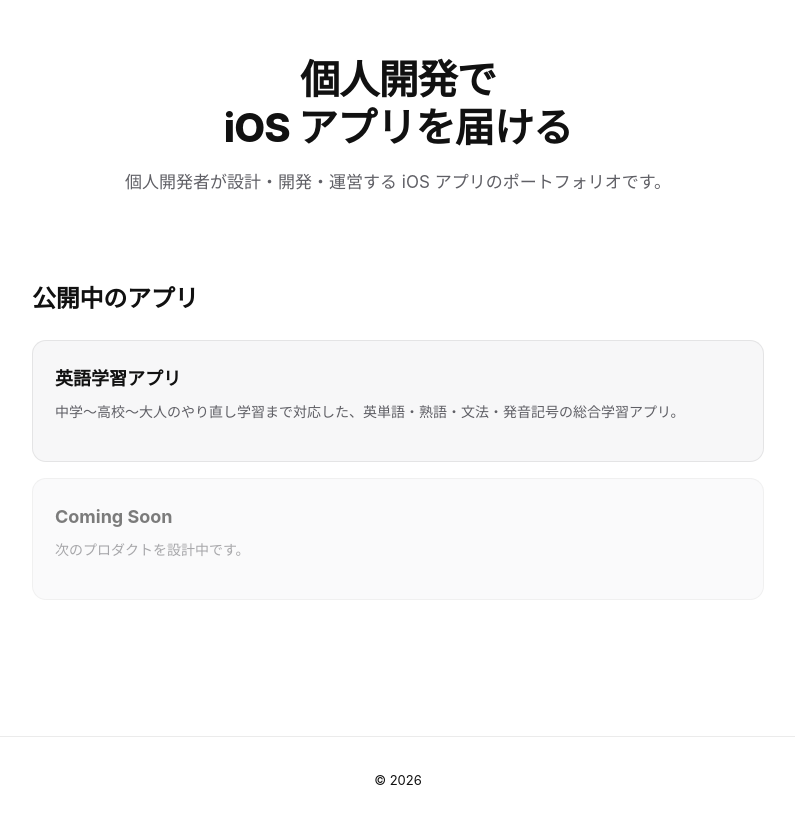
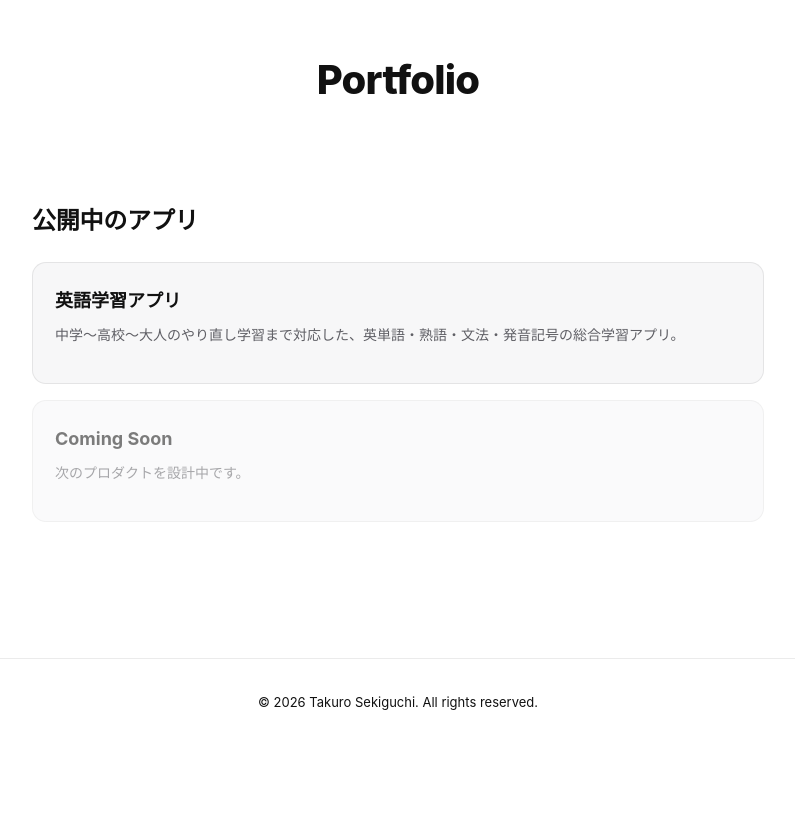
Before and after one commit to takuro-sekiguchi/takuro-sekiguchi.github.io, a plain HTML site: page index.html in a window 1280 px wide. Shown: the whole page, without its empty margins (242-1037 px from the left). After the commit the page ends 800 px from the top, so only its background shows below. Drawn offline with Linux system fonts and the light colour scheme.

Commit message:
Simplify portfolio hero and formalize footer attribution
Co-Authored-By: Claude Opus 4.7 <noreply@anthropic.com>

```diff
--- a/index.html
+++ b/index.html
@@ -10,8 +10,7 @@
 <body>
 <main class="container">
   <section class="hero">
-    <h1>個人開発で<br />iOS アプリを届ける</h1>
-    <p>個人開発者が設計・開発・運営する iOS アプリのポートフォリオです。</p>
+    <h1>Portfolio</h1>
   </section>
 
   <section>
@@ -31,7 +30,7 @@
 
 <footer class="site-footer">
   <div class="container">
-    <p>&copy; 2026</p>
+    <p>&copy; 2026 Takuro Sekiguchi. All rights reserved.</p>
   </div>
 </footer>
 </body>
```
Also changed, not shown: english-learning-app/index.html (+1 -1 lines), english-learning-app/privacy.html (+1 -1 lines), english-learning-app/terms.html (+1 -1 lines).
